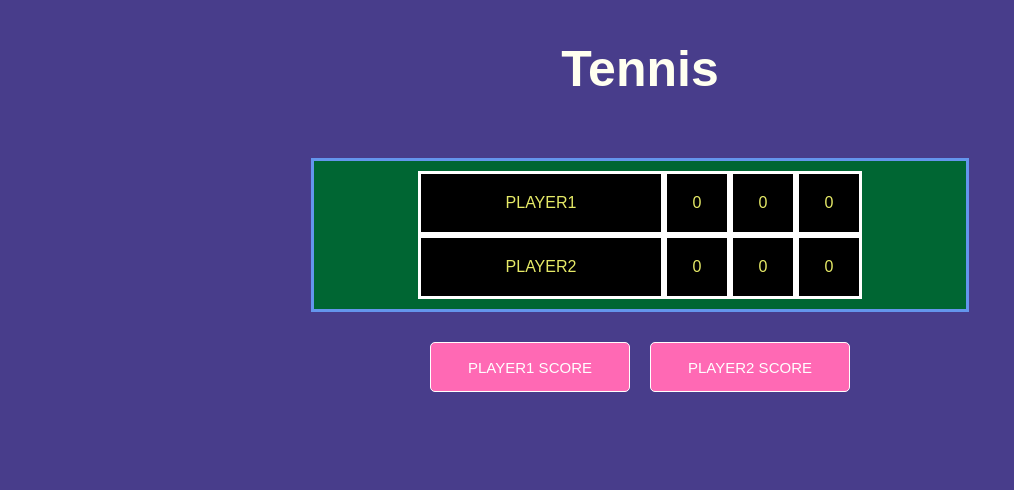
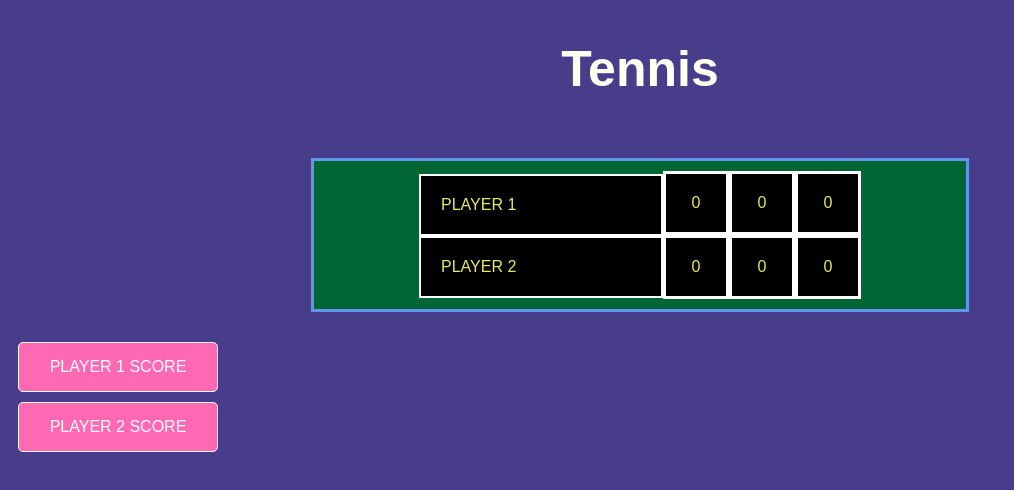
Before and after one commit to AlexJukes/react-tennis, a React app: page / in a window 1280 px wide. Shown: the top 490 px of the page, without its empty margins (0-1014 px from the left). Built offline with nearby package versions, Linux system fonts and the light colour scheme; the HTML template or start-up script is replaced by a standard one.

Commit message:
Add renaming functionality, button styling currently broken

```diff
--- a/src/actions.js
+++ b/src/actions.js
@@ -1,6 +1,6 @@
 export const SCORE_POINT = 'SCORE_POINT'
 export const RESET_GAME = 'RESET_GAME'
-export const DECLARE_WINNER = 'DECLARE_WINNER'
+export const UPDATE_NAME = 'UPDATE_NAME'
 
 export function scorePoint(player) {
   return { type: SCORE_POINT, player }
@@ -10,6 +10,6 @@ export function resetScore() {
   return { type: RESET_GAME }
 }
 
-export function declareWinner(player) {
-  return { type: DECLARE_WINNER, winner: player }
+export function updateName(player, newName) {
+  return { type: UPDATE_NAME, player, newName }
 }
--- a/src/components/PlayerDisplay.jsx
+++ b/src/components/PlayerDisplay.jsx
@@ -2,10 +2,19 @@ import React from 'react'
 
 class PlayerDisplay extends React.Component {
 
+  constructor(props) {
+    super(props)
+    this.handleChange = this.handleChange.bind(this)
+  }
+
+  handleChange(event) {
+  console.log(event.target)
+    this.props.onNameChange(event.target.placeholder, event.target.value)
+  }
+
   render() {
-      return this.props.players.map(
-        player => (
-          <div contentEditable="true" key={player} className="display-block player"> {player} </div>
+      return Object.keys(this.props.players).map(player => (
+       <input type="text" value={this.props.players[player]} onChange={this.handleChange} placeholder={player} key={player} className="display-block player"/>
         )
       )
     }
--- a/src/components/ScoreButton.jsx
+++ b/src/components/ScoreButton.jsx
@@ -3,7 +3,8 @@ import React from 'react'
 
 class ScoreButton extends React.Component {
   render() {
-    return  <button className={this.props.player + " score-button"} onClick={() => this.props.onScoreClick(this.props.player)}>
+
+    return  <button className={"player score-button"} onClick={() => this.props.onScoreClick(this.props.player)}>
         {this.props.player} score
       </button>
   }
--- a/src/components/ScoreButtonsDisplay.jsx
+++ b/src/components/ScoreButtonsDisplay.jsx
@@ -3,9 +3,9 @@ import ScoreButton from './ScoreButton.jsx'
 
 class ScoreButtonsDisplay extends React.Component {
   render() {
-      return !this.props.winner ? this.props.players.map( player => (
-        <ScoreButton key={player} player={player} onScoreClick={() => this.props.onScoreClick(player)} />
-        )) : null
+      return this.props.players.map( (player, index) => (
+        <ScoreButton key={index} player={player} onScoreClick={() => this.props.onScoreClick(player)} />
+        ))
   }
 }
 
--- a/src/components/containers/Scoreboard.jsx
+++ b/src/components/containers/Scoreboard.jsx
@@ -1,7 +1,7 @@
 import React from 'react'
 import PropTypes from 'prop-types'
 import {connect} from 'react-redux'
-import { scorePoint, resetScore } from '../../actions'
+import { scorePoint, resetScore, updateName } from '../../actions'
 import ScoreButtonsDisplay from '../ScoreButtonsDisplay.jsx'
 import ScoreDisplay from '../ScoreDisplay.jsx'
 import WinnerDisplay from '../WinnerDisplay.jsx'
@@ -13,8 +13,10 @@ const TennisDisplay = ({
     games,
     sets,
     winner,
+    displayNames,
     onScoreClick,
-    onResetClick
+    onResetClick,
+    onNameChange
   }) => {
 
   return winner ?
@@ -25,7 +27,7 @@ const TennisDisplay = ({
   <div className="score-interface">
     <div className="score-display">
       <div className="players-display">
-        <PlayerDisplay players={getDisplayPlayers(currentScore)} />
+        <PlayerDisplay players={displayNames} onNameChange={(playerName, newName) => onNameChange(playerName, newName)} />
       </div>
       <div className="points-display">
         <ScoreDisplay points={getDisplayPoints(currentScore)}/>
@@ -40,7 +42,7 @@ const TennisDisplay = ({
     <div className="buttons-display">
       <ScoreButtonsDisplay
         winner={winner}
-        players={getDisplayPlayers(currentScore)}
+        players={getDisplayPlayers(displayNames)}
         onScoreClick={(player) => onScoreClick(player)} />
     </div>
   </div>
@@ -58,24 +60,30 @@ const getDisplayPoints = (points) => {
   return displayPoints
 }
 
-const getDisplayPlayers = (score) => {
-  const players = [];
-  Object.keys(score).forEach( player => {
-    players.push(player)
+const getDisplayPlayers = (displayNames) => {
+  const playerNames = [];
+  Object.keys(displayNames).forEach( playerName => {
+    playerNames.push(displayNames[playerName])
   })
-  return players
+  console.log(playerNames)
+  return playerNames
 }
 
 const mapStateToProps = state => ({
   currentScore: state.currentScore,
   games: state.games,
   sets: state.sets,
-  winner: state.winner
+  winner: state.winner,
+  displayNames: state.displayNames
 });
 
 const mapDispatchToProps = dispatch => ({
     onScoreClick: player => dispatch(scorePoint(player)),
-    onResetClick: () => dispatch(resetScore())
+    onResetClick: () => dispatch(resetScore()),
+    onNameChange: (playerName, newName) => {
+      console.log(playerName, newName)
+      dispatch(updateName(playerName, newName ))
+    }
   });
 
 const Scoreboard = connect(
--- a/src/reducers.js
+++ b/src/reducers.js
@@ -1,6 +1,8 @@
 import {combineReducers} from 'redux'
-import {SCORE_POINT, RESET_GAME} from './actions'
+import {SCORE_POINT, RESET_GAME, UPDATE_NAME} from './actions'
 import {calculateScore} from './scoreCalculator'
+import {updateName} from './updateName'
+
 
 export const initialState = {
   currentScore: {
@@ -15,7 +17,11 @@ export const initialState = {
     player1: 0,
     player2: 0
   },
-  winner: null
+  winner: null,
+  displayNames: {
+    player1: 'Player 1',
+    player2: 'Player 2'
+  }
 }
 
 function tennisApp(state = initialState, action) {
@@ -24,6 +30,8 @@ function tennisApp(state = initialState, action) {
       return calculateScore(action.player, state)
     case RESET_GAME:
       return initialState
+    case UPDATE_NAME:
+      return updateName(action.player, action.newName, state)
     default:
       return state
   }
--- a/src/scoreCalculator.js
+++ b/src/scoreCalculator.js
@@ -3,49 +3,19 @@ import {initialState} from './reducers.js'
 export function calculateScore(player = '', state = {}) {
 
   const currentScore = state.currentScore
-  const resetCurrentScore = { player1: "0", player2: "0"}
-  const resetGames = { player1: 0, player2: 0}
   const games = state.games
+  const sets = state.sets
   const winner = state.winner
   const opposingPlayer = player === 'player1' ? 'player2' : 'player1'
   const deuce = currentScore[player] === '40' && currentScore[opposingPlayer] === '40'
   const isGamePoint = (currentScore[player] === 'adv' || (currentScore[player] === '40' && !deuce ))
+  const isSetGame = games[player] >= 5 && (games[player] - 1) >= games[opposingPlayer]
+  const isMatchPoint = sets[player] === 1
+  const resetCurrentScore = { player1: "0", player2: "0"}
+  const resetGames = { player1: 0, player2: 0}
 
   function updateState(newState) {
     return Object.assign({}, state, newState)
-  }
-
-  function isSetGame(state) {
-    return state.games[player] >= 5 && (state.games[player] - 1) >= state.games[opposingPlayer]
-  }
-
-
-  function winGame(player, currentState) {
-    if(isSetGame(currentState)){
-      return winSet(player, currentState)
-    }
-    return Object.assign({}, currentState,
-      {
-        currentScore: resetCurrentScore,
-        games: Object.assign({},
-          currentState.games,
-          {[player]: currentState.games[player] + 1}
-        )
-      }
-    )
-  }
-
-  function winSet(player, currentState) {
-    return Object.assign({}, currentState,
-      {
-        currentScore: resetCurrentScore,
-        games: resetGames,
-        sets: Object.assign({},
-          currentState.sets,
-          {[player]: currentState.sets[player] + 1}
-        )
-      }
-    )
   }
 
   function pointIncrease(currentScore) {
@@ -69,5 +39,36 @@ export function calculateScore(player = '', state = {}) {
     return winGame(player, state)
   }
 
+  function winGame(player, currentState) {
+    if(isSetGame){
+      return winSet(player, currentState)
+    }
+    return Object.assign({}, currentState,
+      {
+        currentScore: resetCurrentScore,
+        games: Object.assign({},
+          currentState.games,
+          {[player]: currentState.games[player] + 1}
+        )
+      }
+    )
+  }
+
+  function winSet(player, currentState) {
+    if(isMatchPoint){
+      return updateState({winner: player})
+    }
+    return Object.assign({}, currentState,
+      {
+        currentScore: resetCurrentScore,
+        games: resetGames,
+        sets: Object.assign({},
+          currentState.sets,
+          {[player]: currentState.sets[player] + 1}
+        )
+      }
+    )
+  }
+
   return updateState({ currentScore: playerScores() })
 }
--- a/src/stylesheets/style.scss
+++ b/src/stylesheets/style.scss
@@ -35,6 +35,7 @@ h1 {
   border-width: 1;
   border-style: solid;
   border-color: white;
+
 }
 
 .point {
@@ -42,8 +43,19 @@ h1 {
 }
 
 .player {
+  display: block;
+  margin: 20 0 20 0;
+  font-size: inherit;
   width: 200px;
   text-transform: uppercase;
+}
+
+input::placeholder {
+  color: #E6EA67;
+}
+
+input:focus::-webkit-input-placeholder {
+  color:transparent;
 }
 
 .points-display, .games-display, .sets-display {
--- /dev/null
+++ b/src/updateName.js
@@ -0,0 +1,9 @@
+export function updateName(player = '', newName= '', state = {}) {
+
+  return Object.assign(
+    {},
+    state,
+    {displayNames: {...state.displayNames, [player]: newName}}
+  )
+
+}
```
Also changed, not shown: 1 other file (tests, documents, lock files or other folders).
